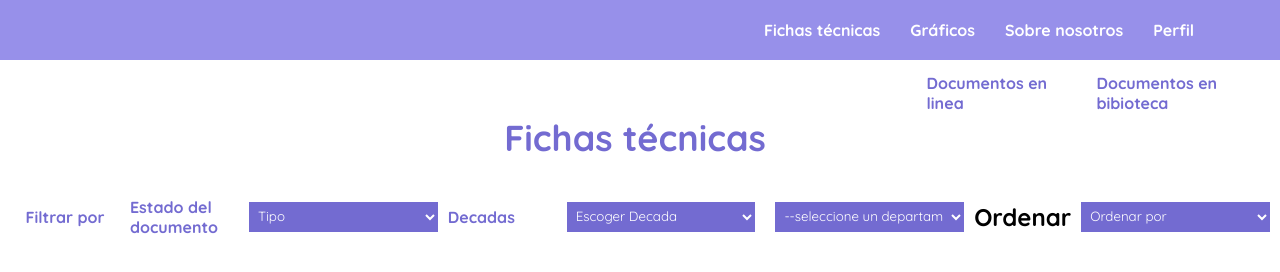
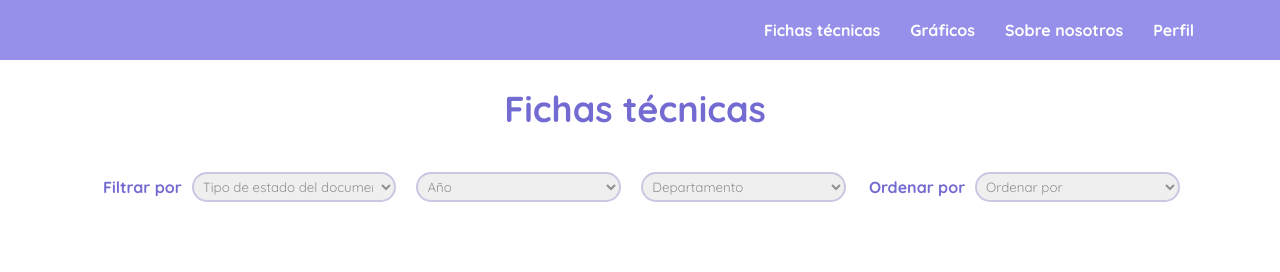
Before and after one commit to Laura-Leon/Docsearch, a plain HTML site: page cards.html in a window 1280 px wide. Drawn offline with Linux system fonts and the light colour scheme; no server answers.

Commit message:
Se realizaron cambios en lo visual de ficha tecnica

```diff
--- a/cards.html
+++ b/cards.html
@@ -32,11 +32,6 @@
     </div>
 
 
-    <section class="linkbar">
-        <li><a href="/cards.html?type=en-linea" class="linkbar__link">Documentos en linea</a></li>
-        <li><a href="/cards.html?type=en-biblioteca" class="linkbar__link">Documentos en bibioteca</a></li>
-    </section>
-
 
     <!--probando si funciona el checkbox -->
         <section class="listcontainer">
@@ -47,20 +42,18 @@
             <form class="filters ">
                 <h4 class="filtrar__por">Filtrar por</h4>
 
-                <label for="cardstatus" class="cardForm__labeldes">Estado del documento</label>
 
                 <select id="cardstatus" class="cardForm__inputfilter" name="cardstatus">
-                    <option value="">Tipo</option>
+                    <option value="">Tipo de estado del documento</option>
                     <option value="en-linea">En linea</option>
                     <option value="en-biblioteca">En biblioteca</option>
                 </select>
 
     <!-- <label for="pokecollection" class="cardForm__label">Colección</label>-->
 
-    <label for="year" class="cardForm__labeldes">Decadas</label>
 
     <select id="year" class="cardForm__inputfilter" name="year">
-        <option value="">Escoger Decada</option>
+        <option value="">Año</option>
         <option value="0">Entre 1920 y 1940</option>
         <option value="1">Entre 1940 a 1960</option>
         <option value="2">Mayor a 1960</option>
@@ -69,7 +62,7 @@
 
                 <select id="department" class="cardForm__inputfilter" name="department">
 
-                    <option value=" ">--seleccione un departamento--</option>
+                    <option value=" ">Departamento</option>
                     <option value="Amazonas">Amazonas</option>
                     <option value="Antioquia">Antioquia</option>
                     <option value="Arauca">Arauca</option>
@@ -104,7 +97,8 @@
                     <option value="Vichada">Vichada</option>
                 </select>
 
-                <h2 for="order">Ordenar</h2>
+                <h4 class="filtrar__por">Ordenar por</h4>
+
     <!-- ordenar por año -->
 
                 <select id="order" class="cardForm__inputfilter" name="order">
--- a/scss/cards.scss
+++ b/scss/cards.scss
@@ -48,17 +48,19 @@
     align-content: center;
     justify-content: center;
     align-items: center;
+    padding-top: 2%;
 }
 .Prodcontainer{
     border-radius: 15px;
     justify-content: center;
     align-items: center;
-    width: 200px;
+    width: 280px;
     display: block;
     text-decoration: none;
     margin:20px;
     //box-shadow: rgba(110, 51, 110, 0.2) 0px 7px 23px 0px;
     box-shadow: rgba(99, 99, 99, 0.2) 0px 2px 8px 0px;
+    white-space: inherit;
 
 }
 .Prodcontainer:hover{
@@ -71,20 +73,18 @@
        font-weight: bolder;
        width: 30%;
 
+
     }
 .cardForm__inputfilter{
-        color: #ffffff;
+        color: #909090;
         font-family: Quicksand;
         margin-left: 10px;
         margin-right: 10px;
-
-        outline: 0;
-        box-shadow: none;
-        border: 0 !important;
-        background: #736BD1;
-        background-image: none;
         height: 30px;
-        width: 50%;
+        width: 16%;
+        border-radius: 15px;
+        border: 2px solid #C9C7E1;
+        font-family: 'Quicksand', sans-serif;
     }
     select::-ms-expand{
         display: none;
@@ -157,6 +157,7 @@ line-height: 45px;
     letter-spacing: 0em;
     text-decoration: none;
     margin-left: 20px;
+    margin-top: 2%;
 
 
     }
@@ -180,10 +181,10 @@ text-decoration: none;
 
 .filtrar__por{
     color:#736BD1;
-    padding: 2%;
     font-family: Quicksand;
     font-weight: bold;
     white-space: nowrap;
+    padding-left: 1%;
 }
 
 .cartBtn{
--- a/scss/ficha.scss
+++ b/scss/ficha.scss
@@ -2,6 +2,7 @@
     display: flex;
     flex-wrap: wrap;
     justify-content: center;
+    padding-top: 2%;
 
 
 
```
Also changed, not shown: scss/cards.css, scss/ficha.css, scss/main.css, 3 other files. Lines whose indentation alone changed are shown as unchanged.
